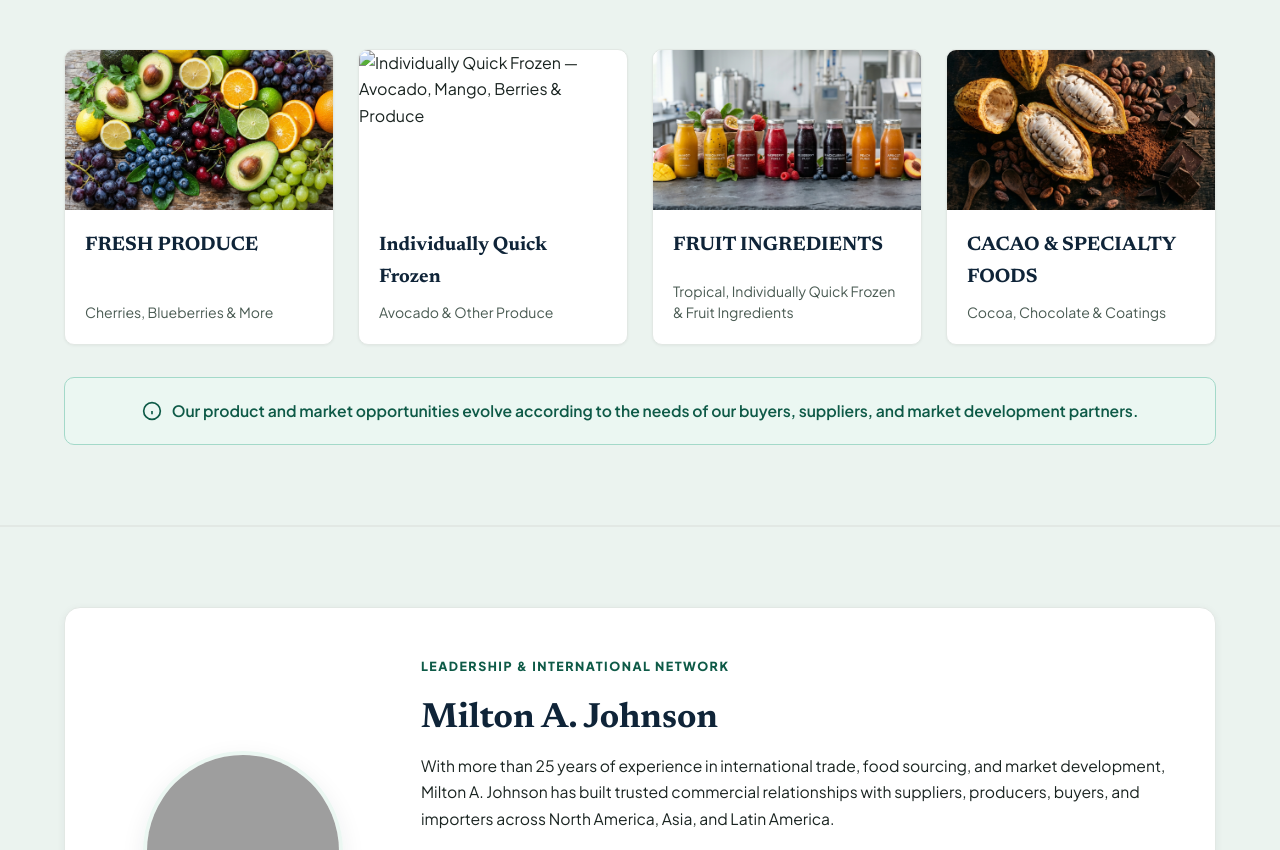
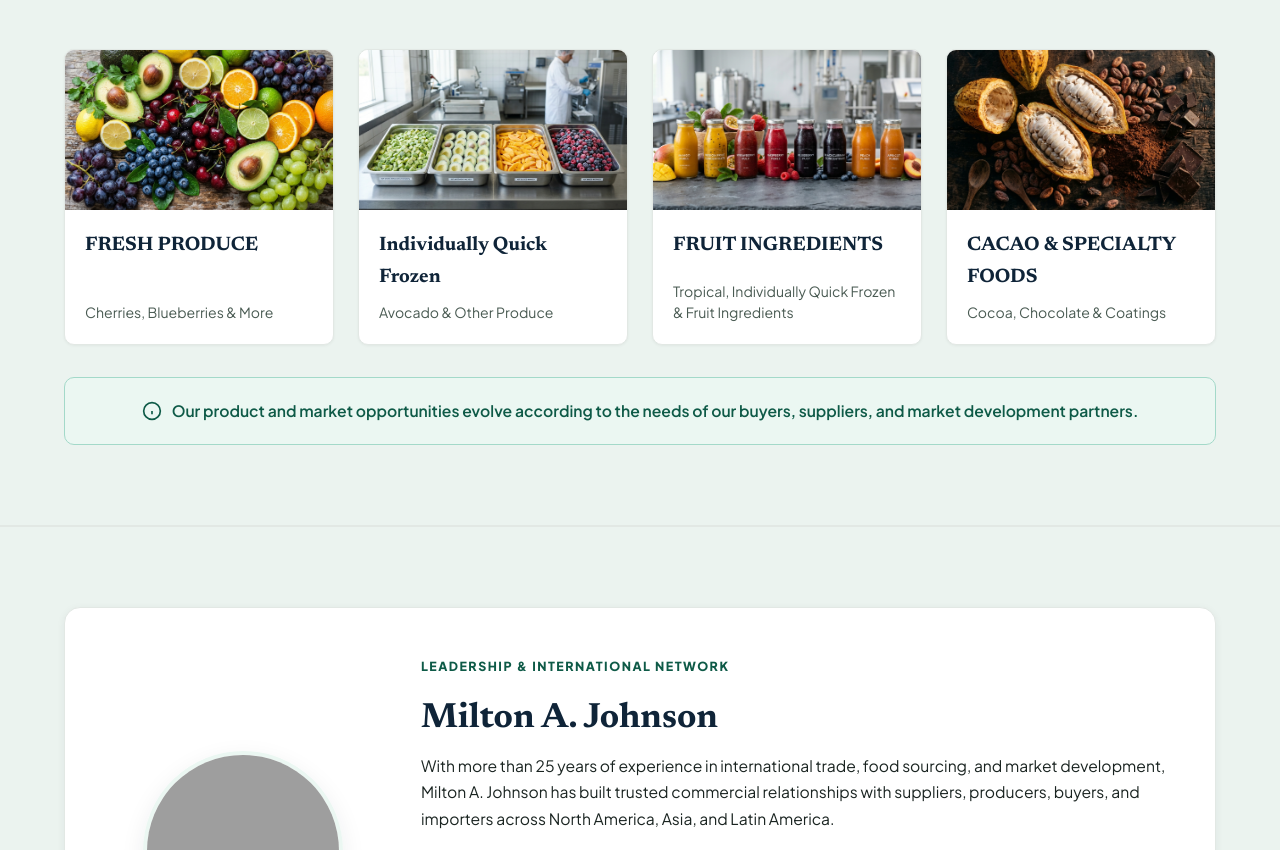
Before and after one commit to rehancodeofficial/Nova, a website: page index.html in a window 1280 px wide. Shown: the part 2003-2853 px from the top of the page. Drawn offline with Linux system fonts and the light colour scheme; grey boxes are pictures that could not be loaded.

```diff
--- a/index.html
+++ b/index.html
@@ -368,7 +368,7 @@
         <!-- Category 2: Individually Quick Frozen  -->
         <div class="product-scope-card">
           <div class="product-scope-img-wrap">
-            <img src="assets/images/frozen_Individually Quick Frozen _scope.jpg"
+            <img src="assets/images/frozen_IQF_scope.jpg"
               alt="Individually Quick Frozen  — Avocado, Mango, Berries & Produce" class="product-scope-img"
               loading="lazy" />
           </div>
```
